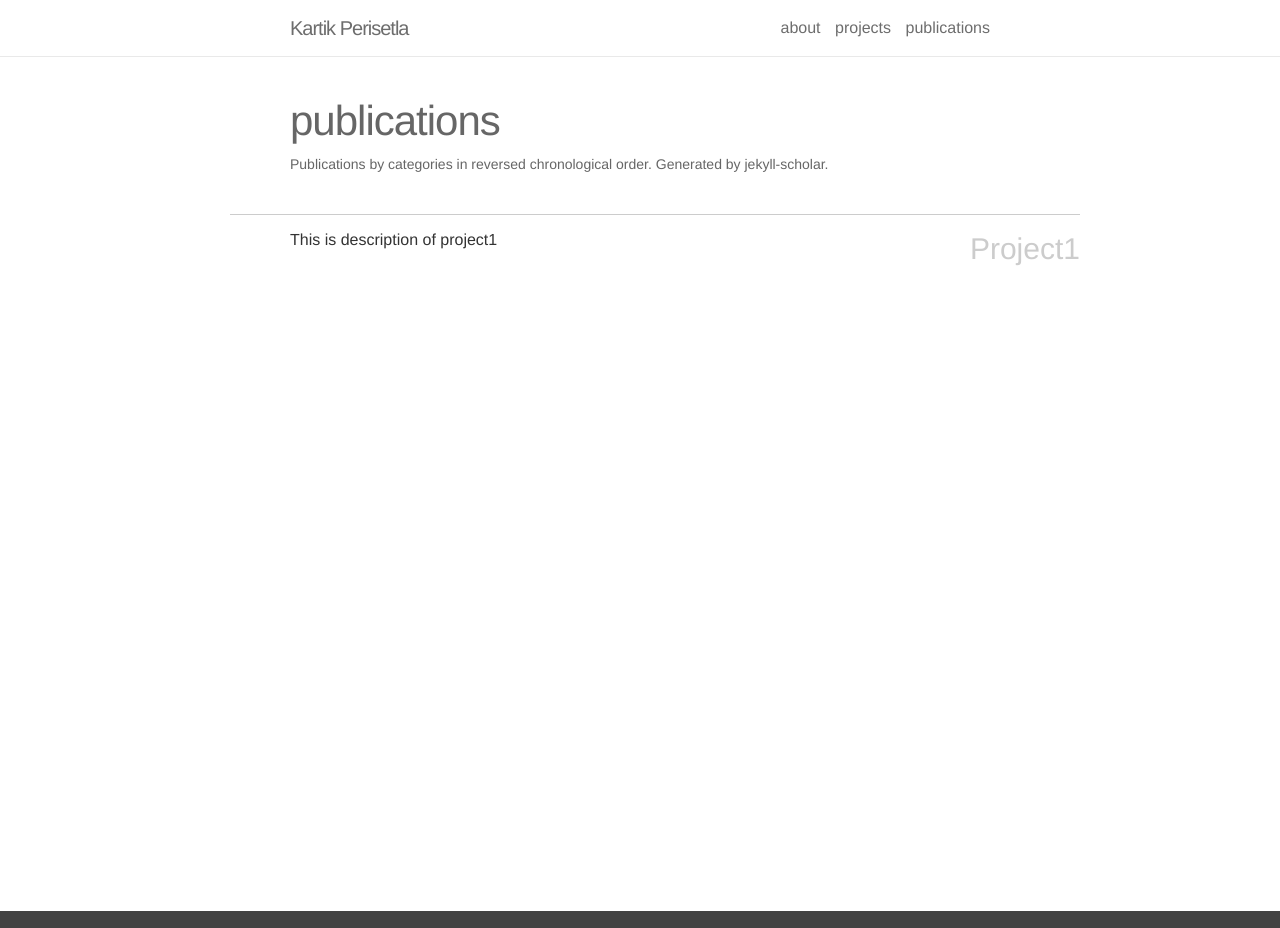
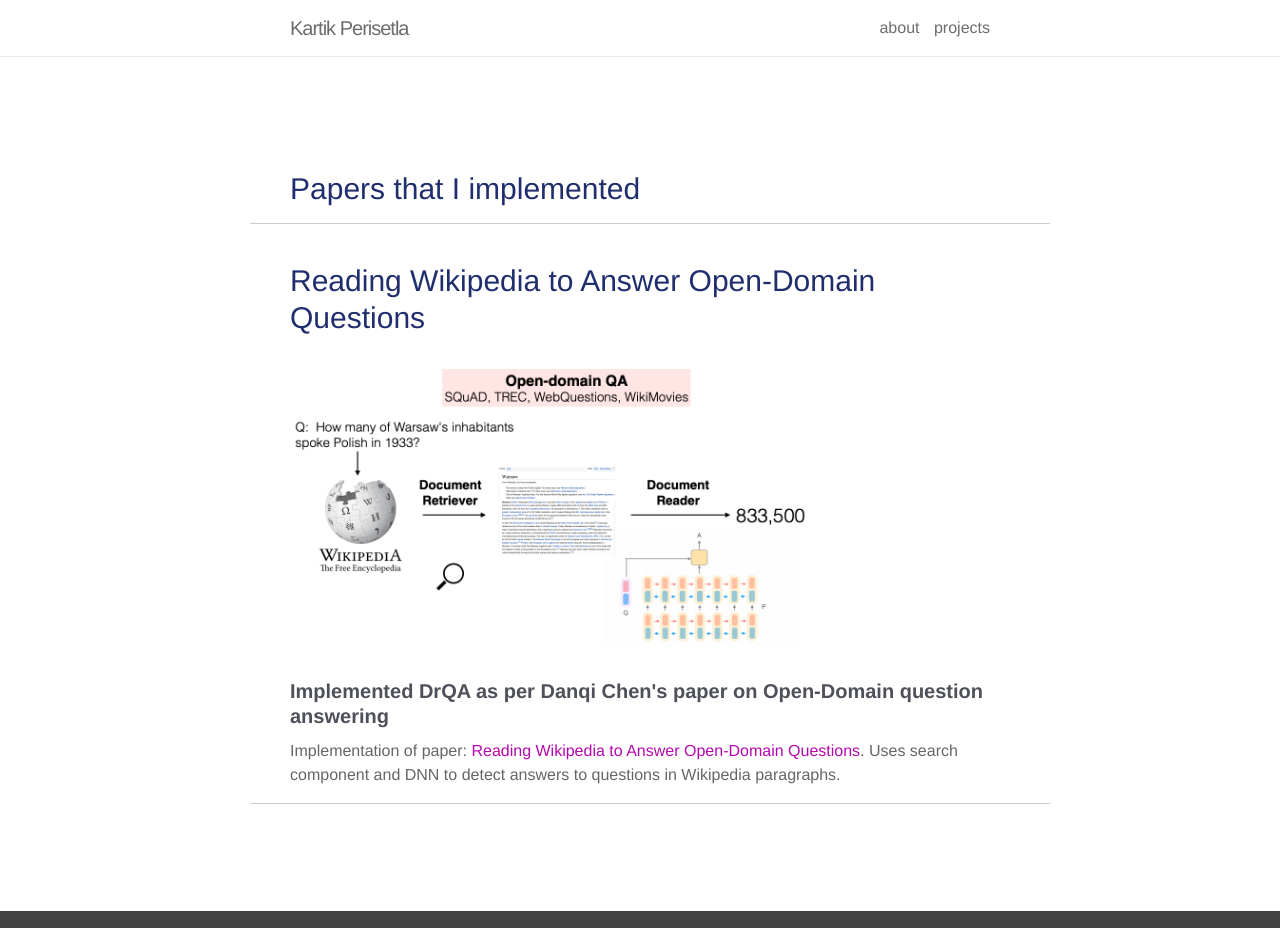
Before and after one commit to kartikperisetla/kartikperisetla.github.io, a Jekyll site: the page built from _pages/publications.md, in a window 1280 px wide and 928 px high. Built offline with Jekyll 4.4.1, drawn with Linux system fonts in a browser that asks for light colours; nearby versions of some CDN libraries.

Commit message:
publications

```diff
--- a/_pages/publications.md
+++ b/_pages/publications.md
@@ -1,11 +1,22 @@
 ---
 layout: page
 permalink: /publications/
-title: publications
-description: Publications by categories in reversed chronological order. Generated by jekyll-scholar.
-years: [1956, 1950, 1935, 1905]
+title:
+description:
 ---
 
+<h3 style="color:#202E6E">Papers that I implemented
+</h3>
+<h4 class="year" />
+<br />
 
-  <h3 class="year">Project1</h3>
-  <p> This is description of project1 </p>
+<h3 style="color:#202E6E">Reading Wikipedia to Answer Open-Domain Questions
+</h3>
+<img class="thumbnail" src="/assets/img/drqa.png" width="520px" height="300px" border="0px" />
+<p align="justify">
+    <b><h4 style="color:#4E505A"> Implemented DrQA as per Danqi Chen's paper on Open-Domain question answering </h4></b>
+    Implementation of paper: <a href="https://arxiv.org/pdf/1704.00051.pdf">Reading Wikipedia to Answer Open-Domain
+        Questions</a>. Uses search component and DNN to detect answers to questions in Wikipedia paragraphs.
+</p>
+<h4 class="year" />
+<br />
```
Also changed, not shown: _pages/projects.md (+0 -11 lines).
